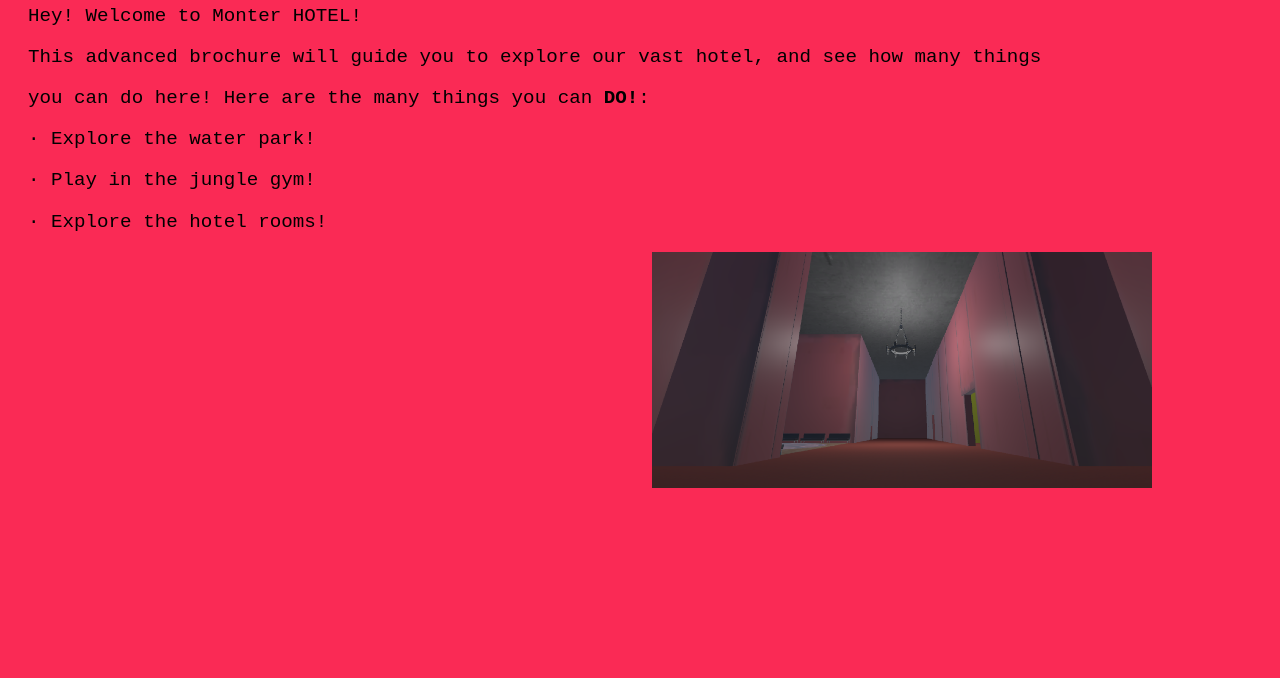
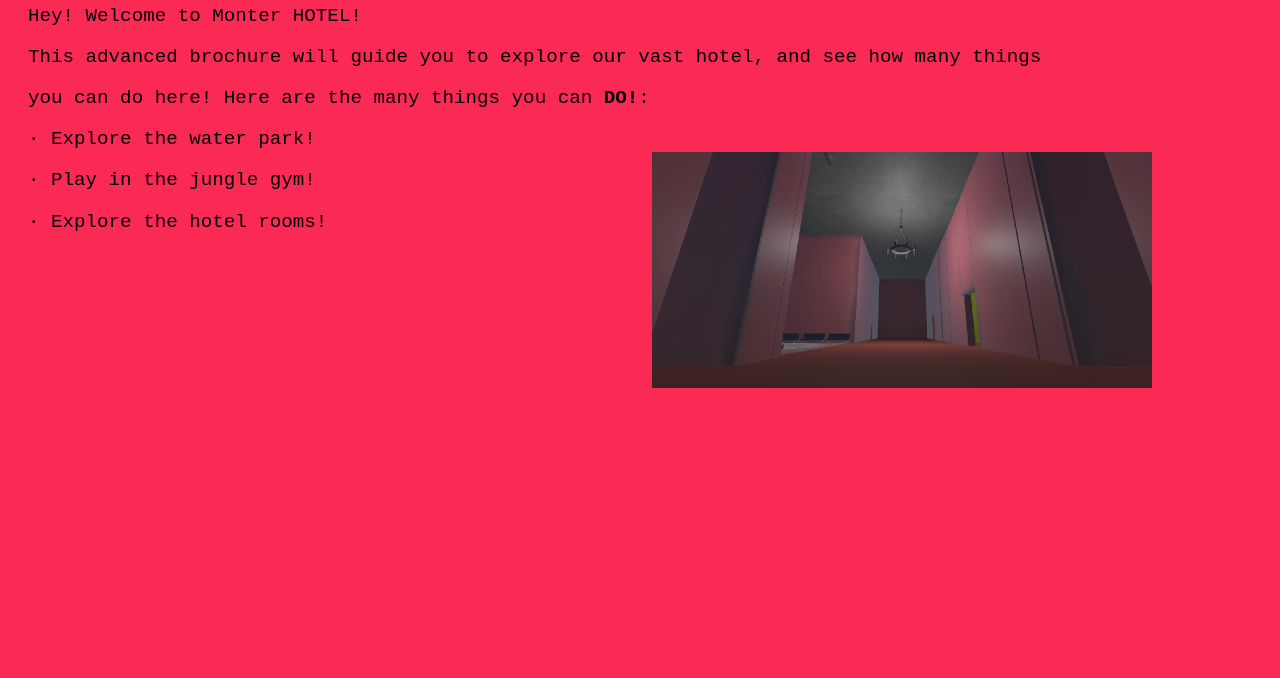
Before and after one commit to Th3V01dIsIn3vit4bl3/1_3021USER_ARG, a plain HTML site: page index.html in a window 1280 px wide. Shown: the part 122-800 px from the top of the page. Drawn offline with Linux system fonts and the light colour scheme.

Commit message:
Update index.html

```diff
--- a/index.html
+++ b/index.html
@@ -40,7 +40,7 @@
   <p>· Explore the hotel rooms!</p>
 
   <div style="position: relative; height: 500px;">
-    <img src="image.png" style="position: absolute; top: 0px; right: 100px; width: 500px;">
+    <img src="image.png" style="position: absolute; top: -100px; right: 100px; width: 500px;">
   </div>
 
   <p>· And even <span class="blackout">SACRIFICE YOURSELF TO THE V0ID</span>!</p>
```
